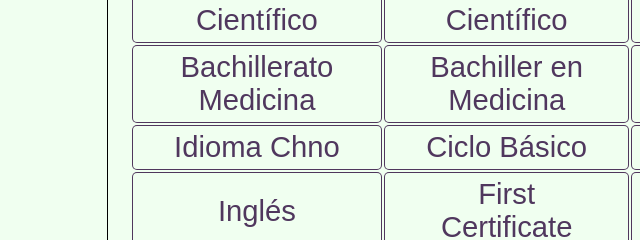
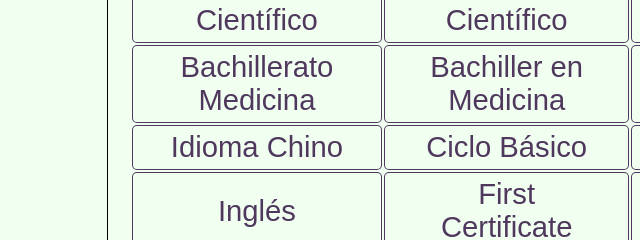
Before and after one commit to Viviiteng/Viviiteng.github.io, a plain HTML site: page pagina2.html in a window 1280 px wide. Shown: the part 1820-2060 px from the top of the page, 1-641 px from the left. Drawn offline with Linux system fonts and the light colour scheme.

Commit message:
wrong syntax

```diff
--- a/pagina2.html
+++ b/pagina2.html
@@ -44,7 +44,7 @@
                 <td>6 años</td>
             </tr>
             <tr>
-                <td>Idioma Chno</td>
+                <td>Idioma Chino</td>
                 <td>Ciclo Básico</td>
                 <td>Instituto Hua Xin</td>
                 <td>4 años</td>
```
